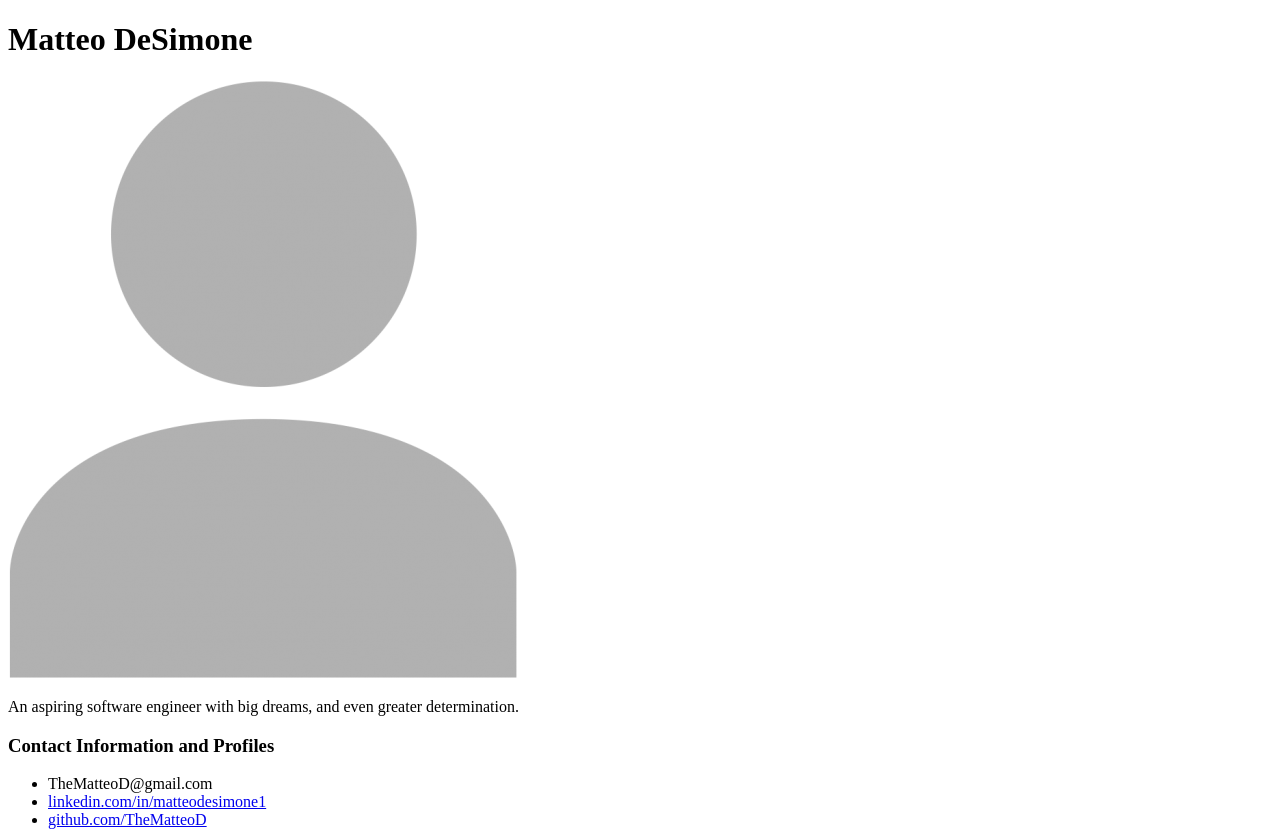
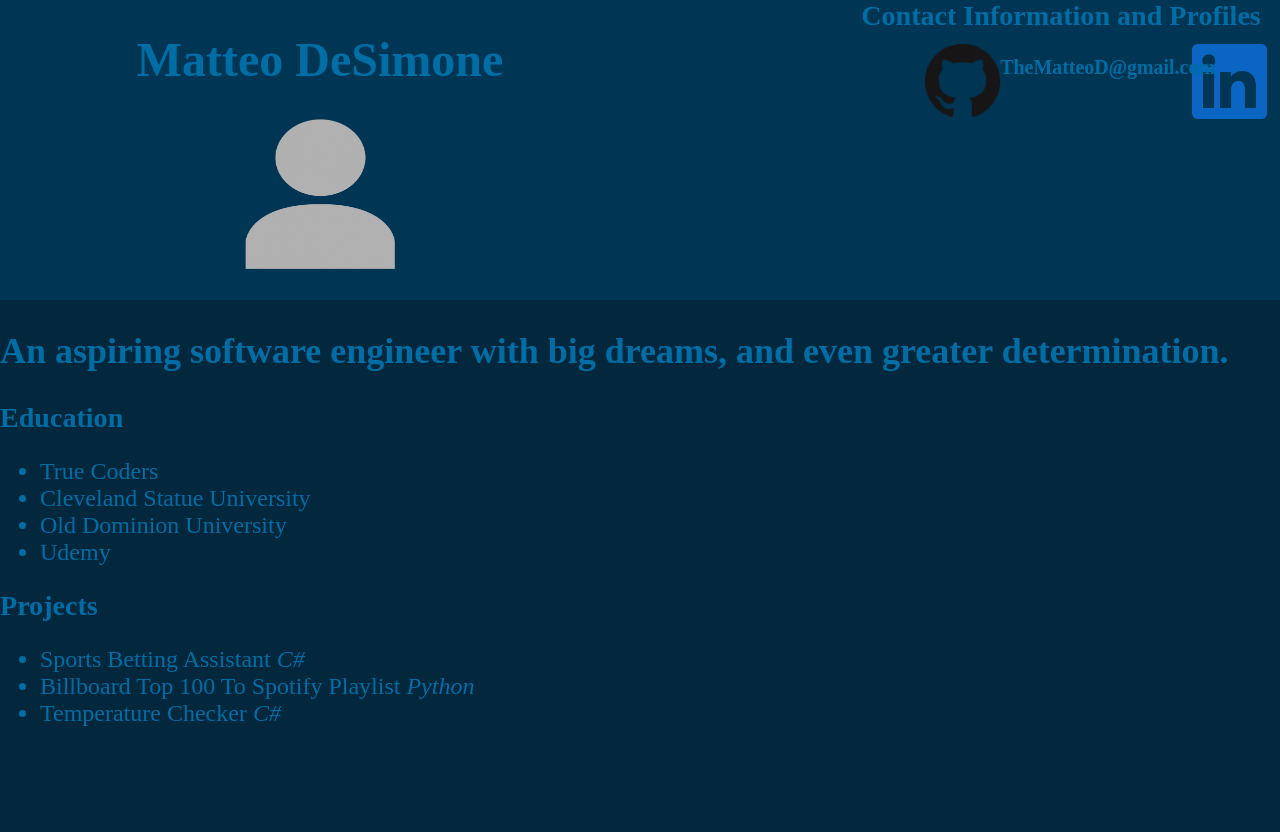
Before and after one commit to TheMatteoD/PortfolioWebsite, a plain HTML site: page index.html in a window 1280 px wide. Shown: the top 832 px of the page. After the commit the page ends 800 px from the top, so only its background shows below. Drawn offline with Linux system fonts and the light colour scheme.

Commit message:
style.css added

```diff
--- a/index.html
+++ b/index.html
@@ -4,6 +4,7 @@
     <meta charset="UTF-8">
     <meta http-equiv="X-UA-Compatible" content="IE=edge">
     <meta name="viewport" content="width=device-width, initial-scale=1.0">
+    <link rel="stylesheet" href="style.css">
     <title>Matteo DeSimone's Portfolio</title>
 </head>
 <body>
@@ -11,21 +12,18 @@
 
         <div id="header">
             <h1>Matteo DeSimone</h1>
-            <img src="images\PngItem_307416.png" alt="placeholder">
-            <p>An aspiring software engineer with big dreams, and even greater determination.</p>
+            <img id="profile-image" src="images\PngItem_307416.png" alt="placeholder">
+        </div><!--
+
+        --><div id="contact">
+            <h3 id="contact-title">Contact Information and Profiles</h3>
+            <div id="linkedin-img-div"><a href="https://www.linkedin.com/in/matteodesimone1/" class="contact-link"><img id="linkedin-img" src="images\LinkedIn.original.png" alt="Linkedin profile"></a></div>
+            <div id="email"><h5>TheMatteoD@gmail.com</h5></div>
+            <div id="github-img-div"><a href="https://github.com/TheMatteoD" class="contact-link"><img id="github-img" src="images\GitHub-Mark-64px.png" alt="Github profile"></a></div>
         </div>
 
-        <div id="contact">
-            <h3>Contact Information and Profiles</h3>
-            <ul class="contact-list">
-                <li>TheMatteoD@gmail.com</li>
-                <li><a href="https://www.linkedin.com/in/matteodesimone1/">linkedin.com/in/matteodesimone1</a></li>
-                <li><a href="https://github.com/TheMatteoD">github.com/TheMatteoD</a></li>
-            </ul>
-        </div>
-
-        <div id="work-experience">
-
+        <div id="summary">
+            <h2>An aspiring software engineer with big dreams, and even greater determination.</h2>
         </div>
 
         <div id="education">
--- /dev/null
+++ b/style.css
@@ -0,0 +1,83 @@
+body{
+    background-color: #03273C;
+    color: #006DA4;
+    font-size: 150%;
+    margin:0;
+    padding:0;
+    border:0;
+    outline:0;
+    vertical-align:baseline;
+}
+#contact{
+    display: inline-block;
+    background-color: #003554;
+    color: #006DA4;
+    text-align: right;
+    width: 50%;
+    height: 300px;
+    vertical-align: top;
+}
+.contact-link:link{
+    text-decoration: none;
+}
+.contact-link:visited{
+    color: #77B6FB;
+    text-decoration: none;
+}
+#contact-title{
+    padding-right: 3%;
+}
+#container{
+
+}
+#education{
+
+}
+#email{
+    text-align: center;
+    vertical-align: center;
+    width: 30%;
+    float: right;
+    padding-top: 1em;
+}
+#github-img{
+    width:75px;
+}
+#github-img-div{
+    text-align: right;
+    vertical-align: center;
+    width: 75px;
+    float: right;
+    padding-top: .5em;
+}
+#header{
+    background-color: #003554;
+    display: inline-block;
+    width: 50%;
+    height: 300px;
+    text-align: center;
+}
+#linkedin-img{
+    width: 75px;
+}
+#linkedin-img-div{
+    text-align: right;
+    vertical-align: center;
+    width: 75px;
+    float: right;
+    padding-top: .5em;
+    padding-right: 2%;
+}
+p, h5, h3{
+    margin: 0px;
+}
+#profile-image{
+    width: 150px;
+    height: 150px;
+}
+#projects{
+
+}
+#summary{
+
+}
```
Also changed, not shown: README.txt (added), images/GitHub-Mark-64px.png (added), images/LinkedIn.original.png (added).
